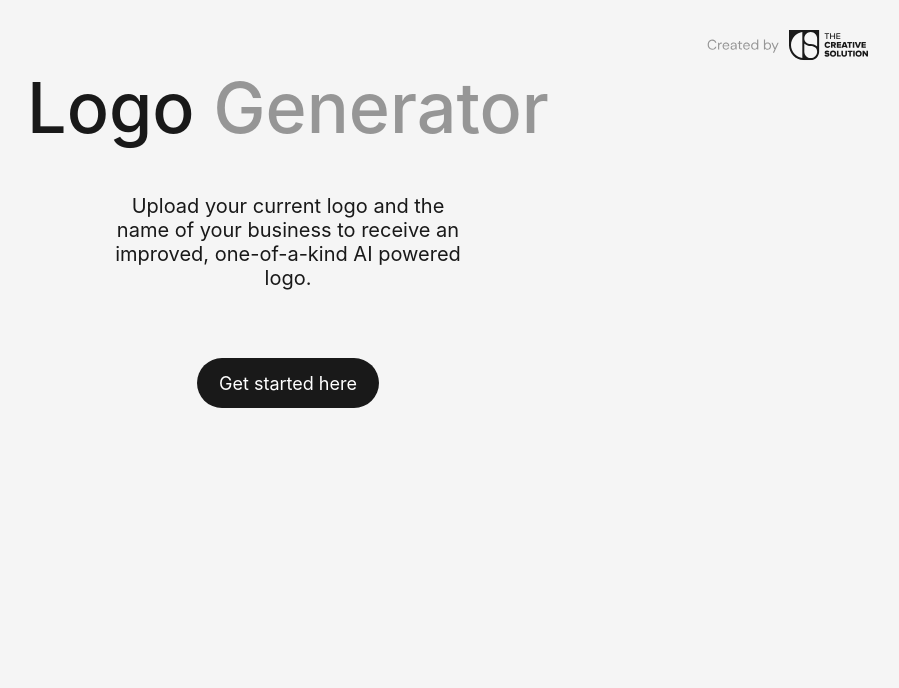
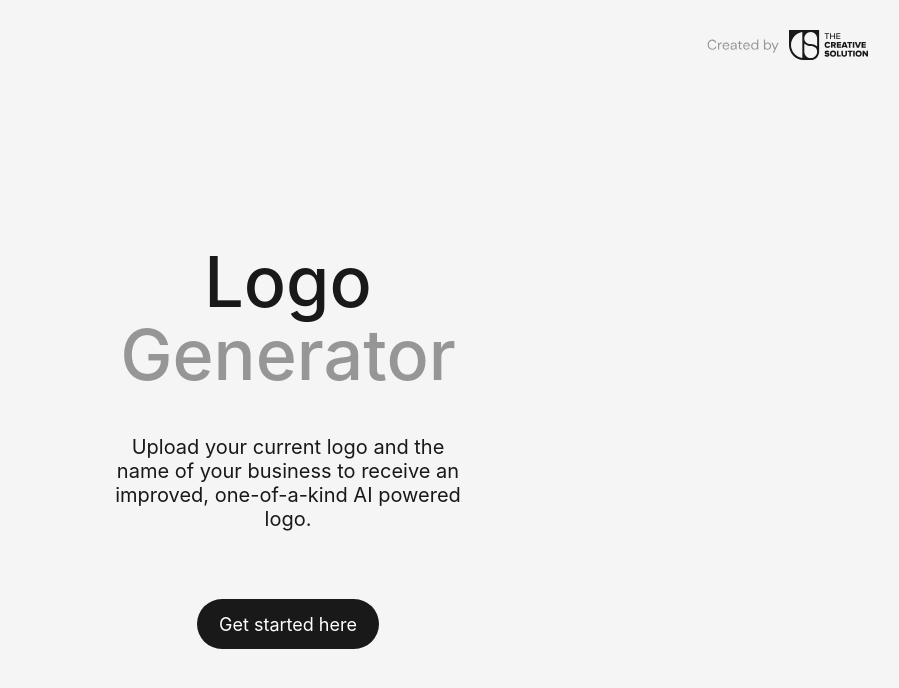
Before and after one commit to A1aNNN/tcs-logo-client, a React (Create React App) app: page / in a window 1280 px wide. Shown: the top 688 px of the page, without its empty margins (352-1251 px from the left). Built offline with nearby package versions, Linux system fonts and the light colour scheme; no server answers.

Commit message:
changed styling

```diff
--- a/src/App.css
+++ b/src/App.css
@@ -76,8 +76,10 @@ body, html {
   font-size: 70px;
   font-family: Inter;
   font-weight: 500;
-  margin-top: 0;
+  margin-top: 180px;
   margin-bottom: 24px;
+  width: 350px;
+  line-height: 73px;
 }
 
 /* .text-title-upload {
```
